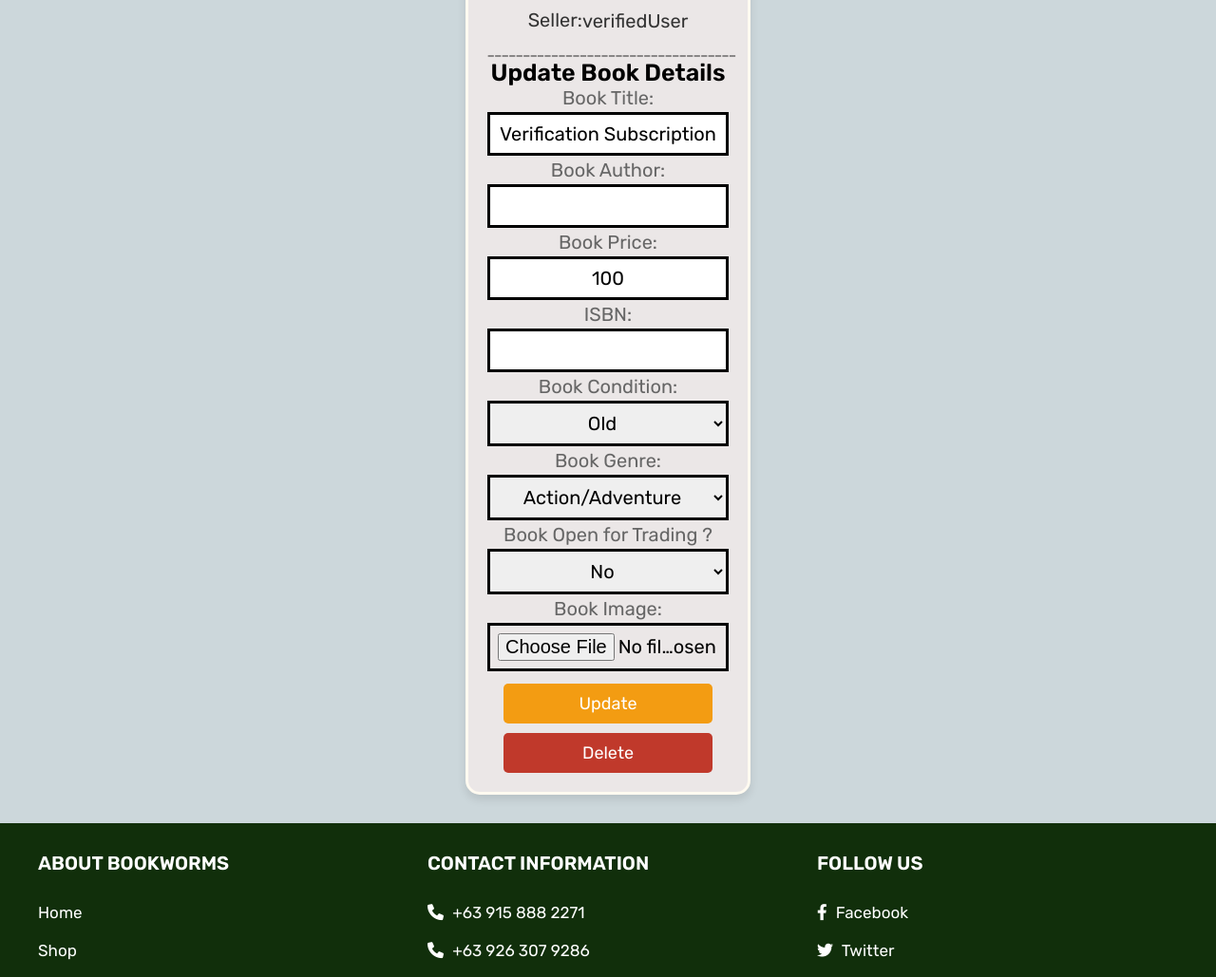
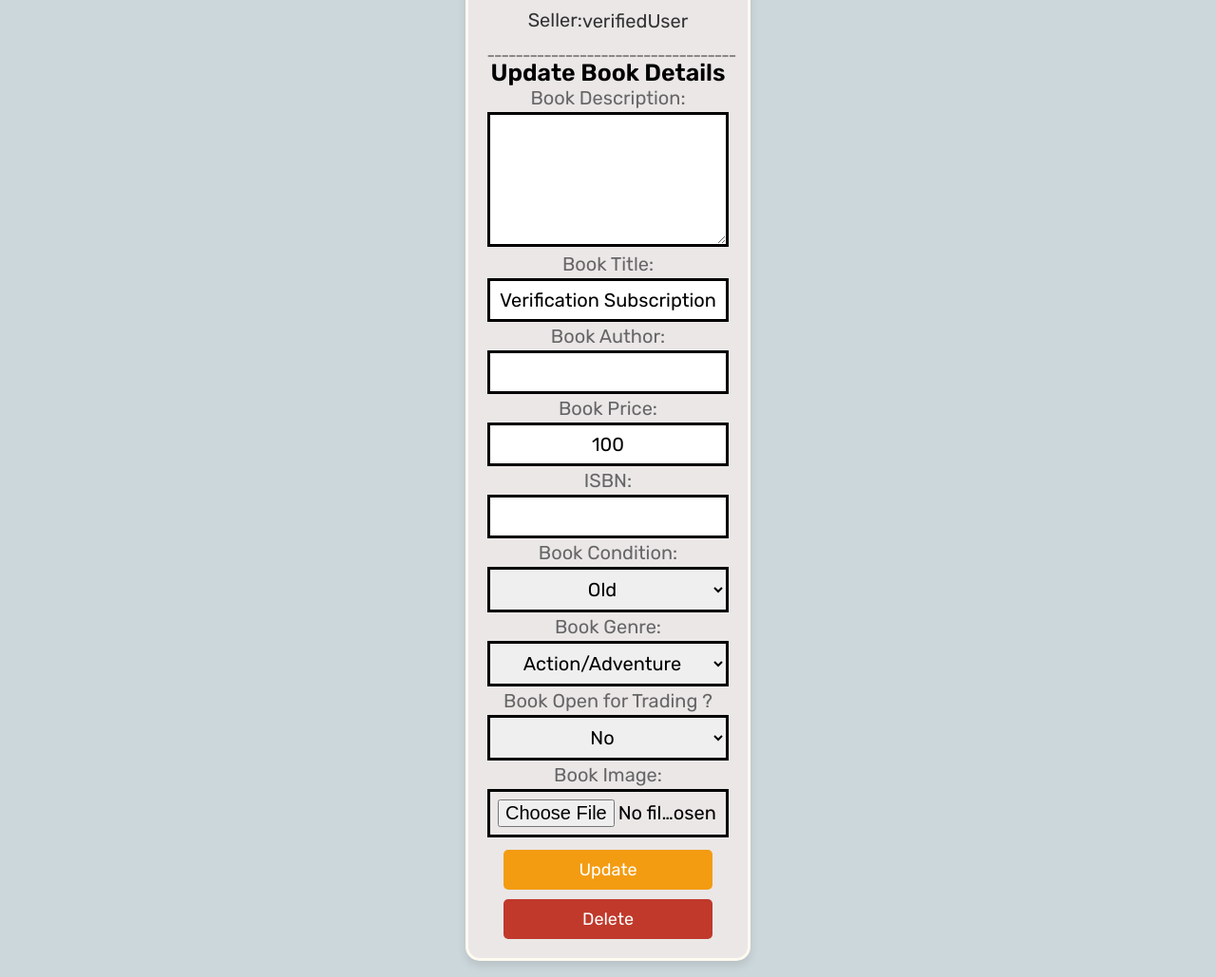
Before and after one commit to Miltonyuu/Bookworms-application, a PHP site: page /Bookworms-application/user_products.php in a window 1280 px wide. Shown: the part 1429-2458 px from the top of the page at 95% size. Run offline with PHP 8.4, Linux system fonts and the light colour scheme; a user stored in the database is signed in; data comes from the database, SQL or seed files in the repository; data that the repository does not hold is empty.

Commit message:
Added a description
- added a book description

```diff
--- a/css/style.css
+++ b/css/style.css
@@ -269,6 +269,14 @@ section{
 .white-btn:hover{
    background-color: var(--white);
    color:var(--black);
+}
+
+.description {
+   text-align: center;
+   padding: 1rem;
+   font-size: 1.8rem;
+   color:var(--black);
+   font: bold;
 }
 
 .contact-form{
--- a/shop.php
+++ b/shop.php
@@ -102,6 +102,7 @@ $select_products = mysqli_query($conn, "SELECT * FROM `products` $whereClause")
             <div class="price">₱<?php echo $fetch_products['price']; ?></div>
             <div name="product_book_condi" class="book_condi">Book Genre: <?php echo $fetch_products['bookgenre']; ?></div>
             <div name="isbn" class="book_condi">ISBN: <?php echo $fetch_products['isbn']; ?></div>
+            <div class="description">Description: <?php echo $fetch_products['description']; ?></div>
             <?php if ($fetch_products['tradestatus'] == 'Yes'): ?>
               <div class="trading-container">
                   <img src="images/trading_logo.png" alt="Open for Trading" class="trading-logo">
--- a/user_products.php
+++ b/user_products.php
@@ -25,13 +25,14 @@ $image_tmp_name = $_FILES['image']['tmp_name'];
 $image_folder = 'uploaded_img/'.$image;
 $tradestatus = $_POST['tradestatus'];
 $isbn = $_POST['isbn'];
+$description = mysqli_real_escape_string($conn, $_POST['description']); // Sanitize description input
 
 $select_product_name = mysqli_query($conn, "SELECT name FROM `products` WHERE name = '$name'") or die('query failed');
 
 if(mysqli_num_rows($select_product_name) > 0){
  $message[] = 'Product name already added';
 }else{
- $add_product_query = mysqli_query($conn, "INSERT INTO `products`(name, author, price, bookcondition, bookgenre, tradestatus, isbn, image, seller_id) VALUES('$name', '$escaped_author', '$price', '$bookcondition', '$bookgenre','$tradestatus', '$isbn' , '$image', '$user_id')") or die('query failed');
+ $add_product_query = mysqli_query($conn, "INSERT INTO `products`(name, author, price, bookcondition, bookgenre, tradestatus, isbn, image, seller_id, description) VALUES('$name', '$escaped_author', '$price', '$bookcondition', '$bookgenre','$tradestatus', '$isbn' , '$image', '$user_id', '$description')") or die('query failed');
 
  if($add_product_query){
 if($image_size > 2000000){
@@ -66,8 +67,9 @@ $update_bookcondition = $_POST['update_bookcondition'];
 $update_bookgenretype = $_POST['update_genretype'];
 $update_tradeoption = $_POST['update_tradeoption'];
 $update_isbn = $_POST['update_isbn'];
+$update_description = mysqli_real_escape_string($conn, $_POST['update_description']);
 
-mysqli_query($conn, "UPDATE `products` SET name = '$update_name',author = '$update_author', price = '$update_price', bookcondition = '$update_bookcondition', bookgenre = '$update_bookgenretype', tradestatus = '$update_tradeoption', isbn = '$update_isbn' WHERE id = '$update_p_id'") or die('query failed');
+mysqli_query($conn, "UPDATE `products` SET name = '$update_name',author = '$update_author', price = '$update_price', bookcondition = '$update_bookcondition', bookgenre = '$update_bookgenretype', tradestatus = '$update_tradeoption', isbn = '$update_isbn', description = '$update_description' WHERE id = '$update_p_id'") or die('query failed');
 
 $update_image = $_FILES['update_image']['name'];
 $update_image_tmp_name = $_FILES['update_image']['tmp_name'];
@@ -216,6 +218,8 @@ header('location:user_products.php');
         <form action="" method="post" enctype="multipart/form-data">
             <input type="hidden" name="update_p_id" value="<?php echo $fetch_products['id']; ?>">
             <input type="hidden" name="update_old_image" value="<?php echo $fetch_products['image']; ?>">
+            <span class="book_desc">Book Description:</span>
+            <textarea name="update_description" class="box_ubd" rows="5"><?php echo $fetch_products['description']; ?></textarea>
             <span class="book_desc">Book Title:</span>
             <input type="text" name="update_name" value="<?php echo $fetch_products['name']; ?>" class="box_ubd" required>
             <span class="book_desc">Book Author:</span>
```
